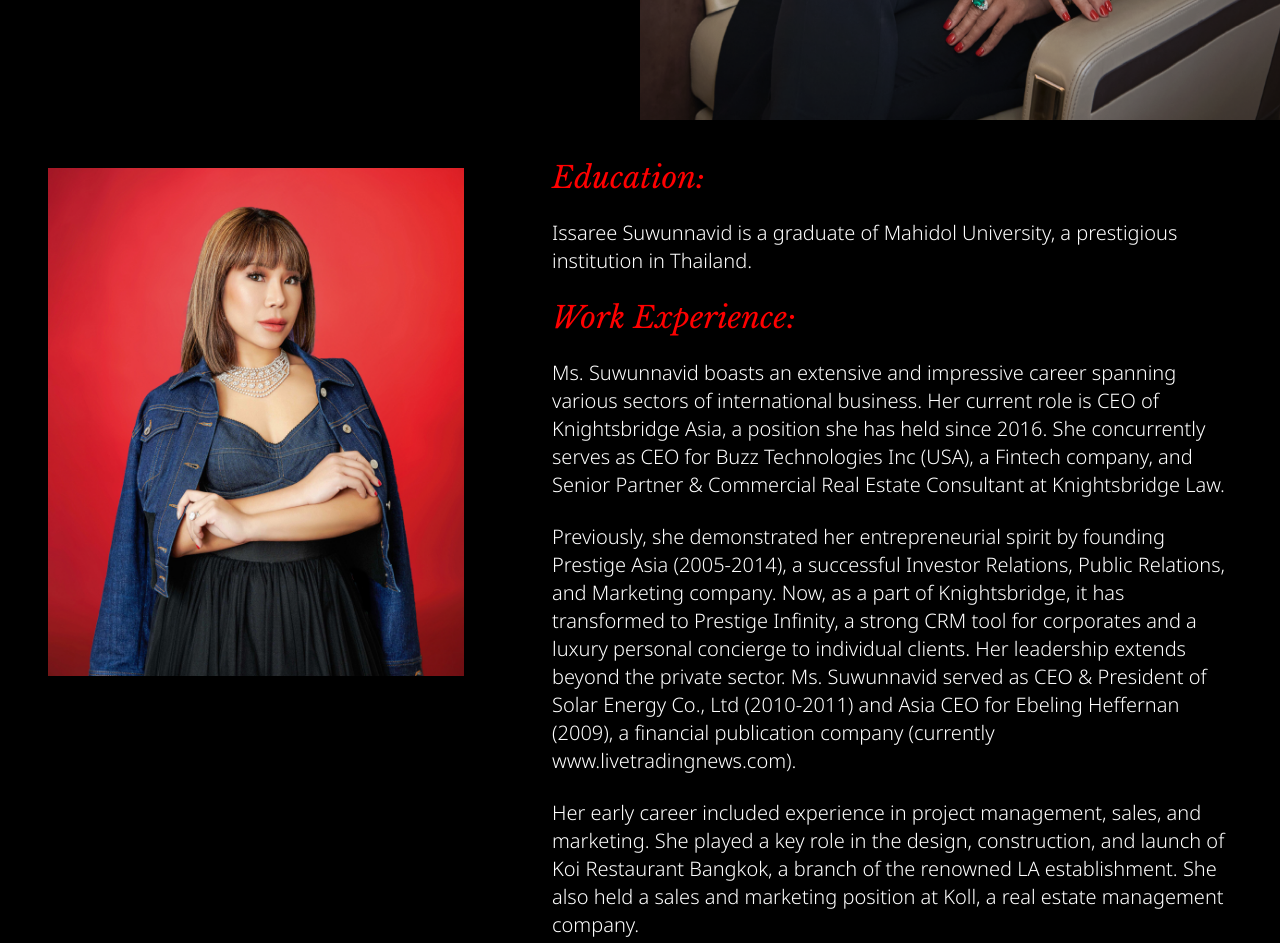
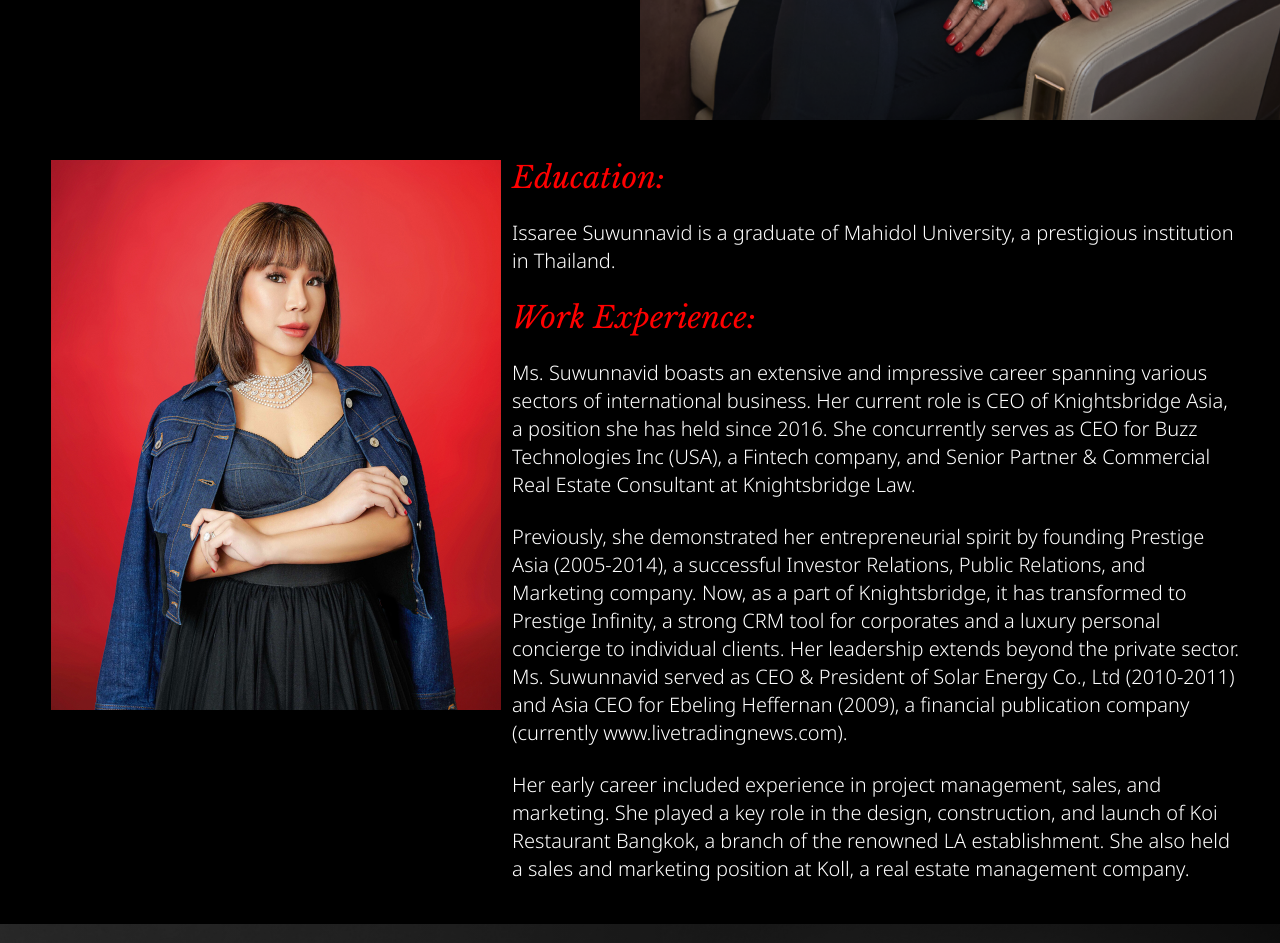
Before and after one commit to HHTTTD/Issaree_Suwunnavid-Profile, a website: page index.html in a window 1280 px wide. Shown: the part 680-1623 px from the top of the page. Drawn offline with nearby package versions, Linux system fonts and the light colour scheme.

Commit message:
modified:   index.html

```diff
--- a/index.html
+++ b/index.html
@@ -27,13 +27,13 @@
   <!-- Section 2: Education & Work Experience -->
 <section class="grid md:grid-cols-[2fr_3fr] bg-black text-white">
   <!-- รูปภาพ -->
-  <div class="w-full h-full p-12">
+  <div class="w-full h-full pt-10 pb-10 pl-10">
     <img src="/assets/images/222.jpg"
      class="object-cover max-w-[450px] w-full h-auto mx-auto" />
   </div>
 
   <!-- เนื้อหา -->
-  <div class="flex flex-col justify-center text-xl p-10 space-y-6">
+  <div class="flex flex-col justify-center text-xl pt-10 pb-10 pr-10 space-y-6">
     <h2 class="text-[#FF0000] italic text-3xl font-thin font-lb-i">Education:</h2>
     <p>Issaree Suwunnavid is a graduate of Mahidol University, a prestigious institution in Thailand.</p>
 
```
